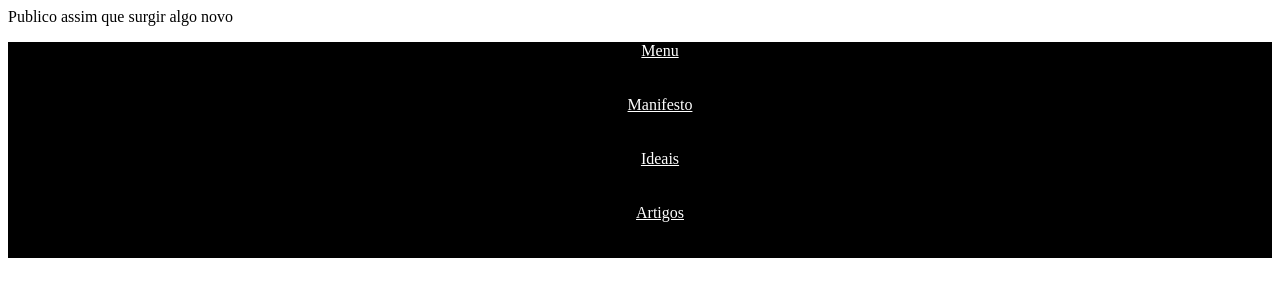
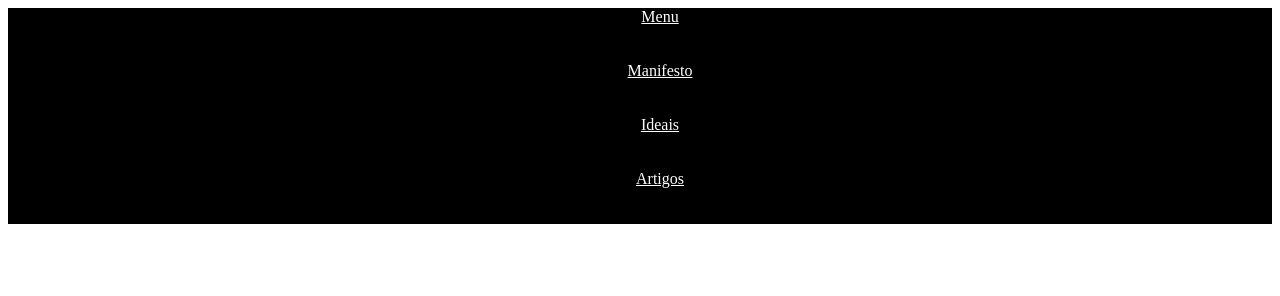
Before and after one commit to Fake-Amendoim/novarenascenca, a plain HTML site: page pesquisas.html in a window 1280 px wide. Drawn offline with Linux system fonts and the light colour scheme.

Commit message:
Update pesquisas.html

```diff
--- a/pesquisas.html
+++ b/pesquisas.html
@@ -5,7 +5,6 @@
 		</style>
 	</head>
 	<body>
-			<p> Publico assim que surgir algo novo </P>
 	</body>
 	<footer>
 		<div class="j1">
```
